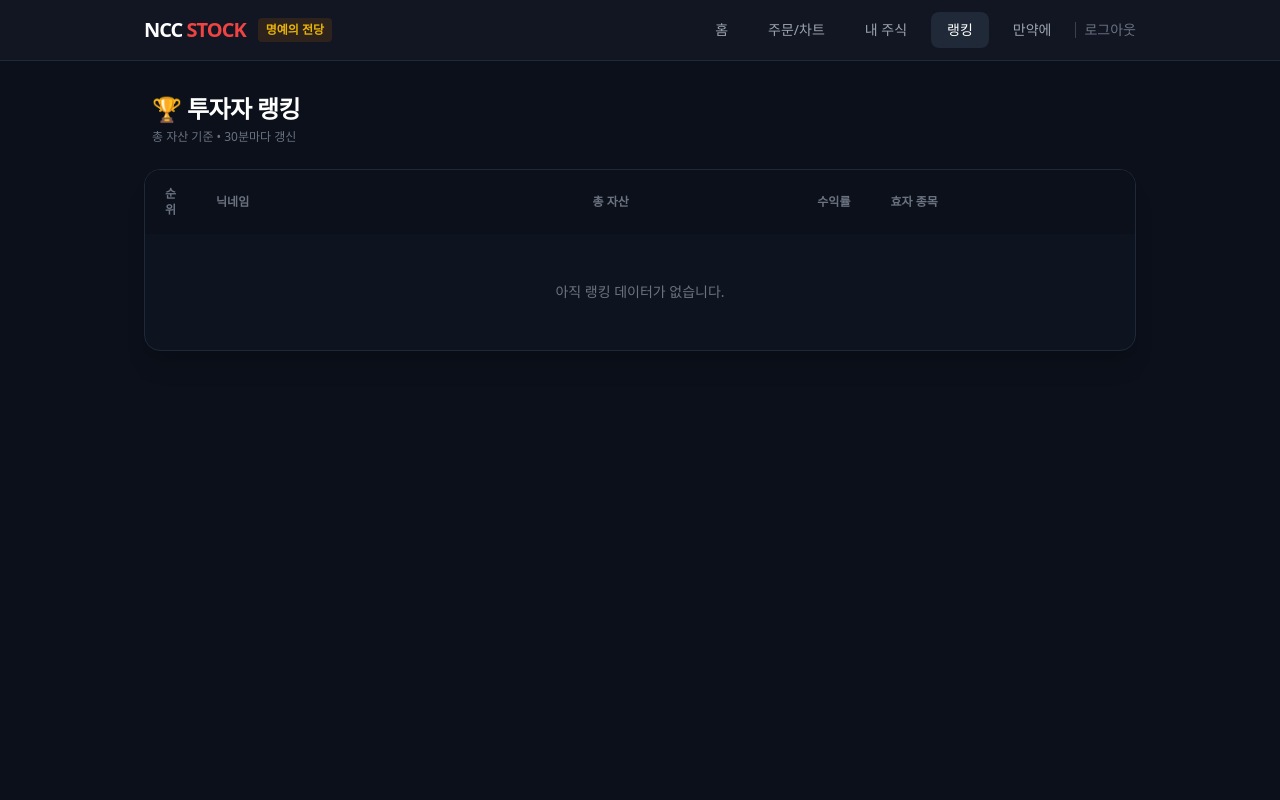
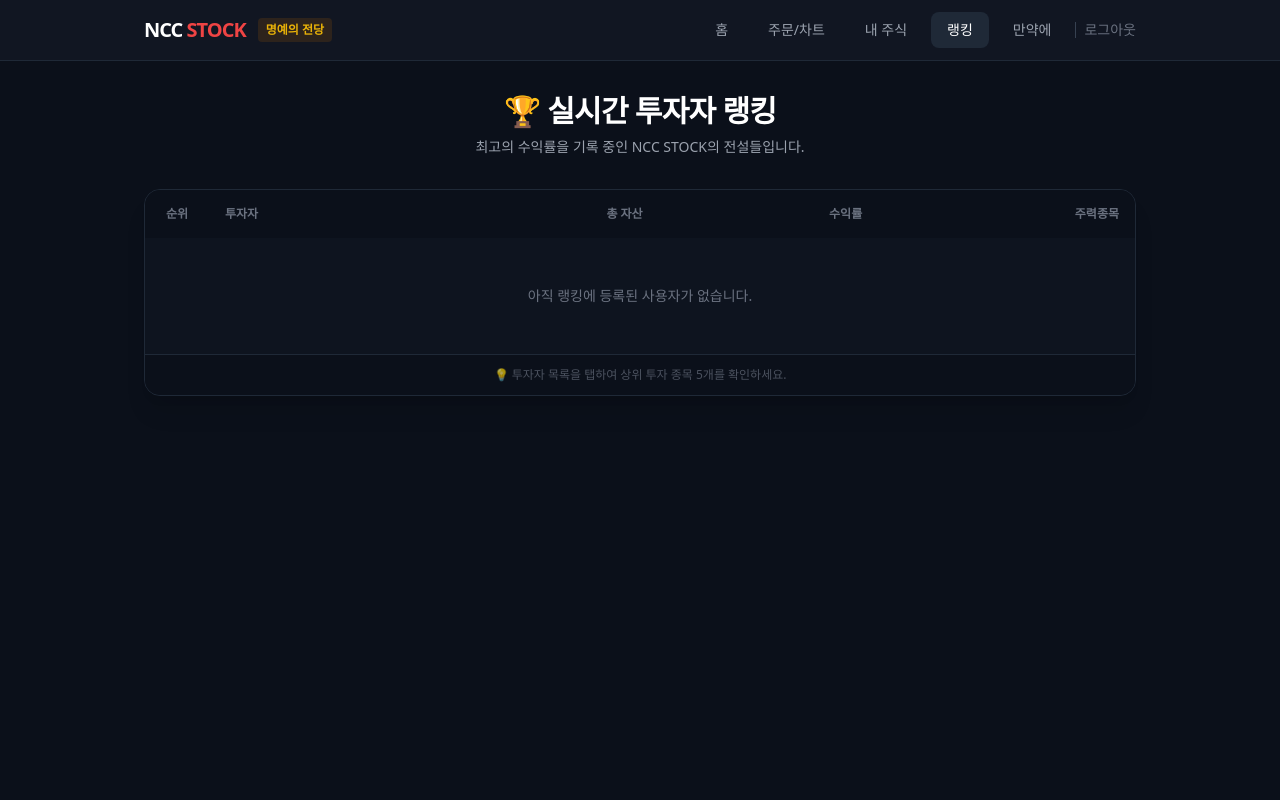
Before and after one commit to nodejs0330-cloud/my-stock-app, a Flask app: template templates/ranking.html in a window 1280 px wide. Run offline with Flask 3, Linux system fonts and the light colour scheme; the template is opened without the code that fills it, so the values that code supplies are empty; some libraries are stand-ins or nearby versions.

Commit message:
랭킹 시스템 개선, 채팅창 버그 개선

```diff
--- a/app.py
+++ b/app.py
@@ -213,7 +213,8 @@ def get_rankings():
     db = get_db()
     users = db.execute('SELECT ID, NAME, CASH_BALANCE, CREATED_AT FROM USERS').fetchall()
     holdings = db.execute('SELECT USER_ID, STOCK_CODE, STOCK_NAME, AVG_PRICE, QUANTITY FROM HOLDINGS').fetchall()
-    current_prices = get_all_prices()
+
+    real_time_prices = {}
 
     user_holdings = {}
     for h in holdings:
@@ -223,20 +224,47 @@ def get_rankings():
     ranking_list = []
     for u in users:
         total_asset = u['CASH_BALANCE']
-        best_stock_name = "보유종목 없음"
-        best_stock_profit = -float('inf')
+        top_stocks = []
+
         if u['ID'] in user_holdings:
             for h in user_holdings[u['ID']]:
-                current_price = current_prices.get(h['STOCK_CODE'], h['AVG_PRICE'])
+                code = h['STOCK_CODE']
+                if code not in real_time_prices:
+                    # 랭킹 계산 시에도 실시간 현재가를 긁어오도록 변경 (포트폴리오와 일치)
+                    price = get_single_stock_price(code)
+                    real_time_prices[code] = price if price is not None else h['AVG_PRICE']
+
+                current_price = real_time_prices[code]
                 total_asset += current_price * h['QUANTITY']
+
                 profit = (current_price - h['AVG_PRICE']) * h['QUANTITY']
-                if profit > best_stock_profit:
-                    best_stock_profit = profit
-                    profit_rate = ((current_price - h['AVG_PRICE']) / h['AVG_PRICE']) * 100 if h['AVG_PRICE'] > 0 else 0
-                    best_stock_name = f"{h['STOCK_NAME']} ({profit_rate:+.1f}%)"
+                profit_rate = ((current_price - h['AVG_PRICE']) / h['AVG_PRICE']) * 100 if h['AVG_PRICE'] > 0 else 0
+
+                top_stocks.append({
+                    'name': h['STOCK_NAME'],
+                    'profit_rate': profit_rate,
+                    'profit': profit
+                })
+
+        # 수익률 순으로 정렬 후 상위 5개 추출 (모달 팝업용)
+        top_stocks.sort(key=lambda x: x['profit_rate'], reverse=True)
+        top_5_stocks = top_stocks[:5]
+
+        best_stock_name = "보유종목 없음"
+        if top_5_stocks:
+            best_stock_name = f"{top_5_stocks[0]['name']} ({top_5_stocks[0]['profit_rate']:+.1f}%)"
+
         return_rate = ((total_asset - 50000000) / 50000000) * 100
         created_date = datetime.strptime(u['CREATED_AT'], '%Y-%m-%d %H:%M:%S').strftime('%Y.%m.%d') if isinstance(u['CREATED_AT'], str) else u['CREATED_AT'].strftime('%Y.%m.%d')
-        ranking_list.append({'name': u['NAME'], 'total_asset': total_asset, 'return_rate': return_rate, 'best_stock': best_stock_name, 'created_date': created_date})
+
+        ranking_list.append({
+            'name': u['NAME'],
+            'total_asset': total_asset,
+            'return_rate': return_rate,
+            'best_stock': best_stock_name,
+            'created_date': created_date,
+            'top_5_stocks': top_5_stocks
+        })
 
     ranking_list.sort(key=lambda x: x['total_asset'], reverse=True)
     top_10 = ranking_list[:10]
--- a/templates/ranking.html
+++ b/templates/ranking.html
@@ -1,14 +1,11 @@
 {% extends 'base.html' %}
 
-<!-- 대시보드와 동일한 테마 배경 적용 -->
 {% block body_class %}bg-[#0b101a]{% endblock %}
-
 {% block footer %}{% endblock %}
 
 {% block content %}
-<div class="w-full min-h-screen flex flex-col relative z-10 pb-20 md:pb-0">
+<div class="w-full min-h-screen flex flex-col relative z-10 pb-36 md:pb-10">
 
-    <!-- 증권사 스타일 상단 헤더 -->
     <header class="w-full bg-[#121824]/90 backdrop-blur-md border-b border-gray-800 sticky top-0 z-40">
         <div class="max-w-5xl mx-auto px-4 py-3 flex justify-between items-center">
             <div class="flex items-center space-x-3">
@@ -16,91 +13,111 @@
                 <span class="hidden md:inline-block text-xs font-bold text-yellow-500 bg-yellow-900/30 px-2 py-1 rounded">명예의 전당</span>
             </div>
 
-            <!-- PC용 상단 네비게이션 바 -->
             <nav class="hidden md:flex space-x-2 items-center">
                 <a href="{{ url_for('dashboard') }}" class="px-4 py-2 rounded-lg text-gray-400 hover:text-white hover:bg-gray-800 transition text-sm">홈</a>
                 <a href="{{ url_for('trade') }}" class="px-4 py-2 rounded-lg text-gray-400 hover:text-white hover:bg-gray-800 transition text-sm">주문/차트</a>
                 <a href="{{ url_for('portfolio') }}" class="px-4 py-2 rounded-lg text-gray-400 hover:text-white hover:bg-gray-800 transition text-sm">내 주식</a>
                 <a href="{{ url_for('ranking') }}" class="px-4 py-2 rounded-lg bg-gray-800 text-white font-medium text-sm">랭킹</a>
                 <a href="{{ url_for('simulation') }}" class="px-4 py-2 rounded-lg text-gray-400 hover:text-white hover:bg-gray-800 transition text-sm">만약에</a>
+                {% if session.get('username') == 'admin' %}
+                <a href="{{ url_for('admin') }}" class="px-4 py-2 rounded-lg bg-red-900/50 text-red-400 hover:text-white hover:bg-red-800 transition text-sm font-bold border border-red-800/50">관리자</a>
+                {% endif %}
                 <div class="w-px h-4 bg-gray-700 mx-2"></div>
                 <a href="{{ url_for('logout') }}" class="text-gray-500 hover:text-red-400 text-sm font-medium transition">로그아웃</a>
             </nav>
-
             <a href="{{ url_for('logout') }}" class="md:hidden text-gray-400 hover:text-red-400 text-xs font-medium bg-gray-800/50 px-3 py-1.5 rounded-full">로그아웃</a>
         </div>
     </header>
 
     <div class="w-full max-w-5xl mx-auto p-4 flex-grow mt-4 space-y-6">
-        <div class="flex justify-between items-end mb-4 px-2">
-            <div>
-                <h2 class="text-2xl font-bold text-white flex items-center tracking-tight">
-                    🏆 투자자 랭킹
-                </h2>
-                <p class="text-xs text-gray-500 mt-1">총 자산 기준 • 30분마다 갱신</p>
-            </div>
+
+        <div class="text-center mb-8">
+            <h2 class="text-3xl font-bold text-white mb-2 tracking-tight">🏆 실시간 투자자 랭킹</h2>
+            <p class="text-gray-400 text-sm">최고의 수익률을 기록 중인 NCC STOCK의 전설들입니다.</p>
         </div>
 
         <div class="bg-[#121824]/50 rounded-2xl border border-gray-800 shadow-xl overflow-hidden">
             <div class="overflow-x-auto">
-                <table class="w-full text-left text-sm text-gray-300">
+                <table class="w-full text-left text-sm text-gray-300 min-w-[500px]">
                     <thead class="bg-[#0b101a] text-gray-500 text-xs uppercase font-semibold">
                         <tr>
-                            <th scope="col" class="px-5 py-4 text-center w-12">순위</th>
-                            <th scope="col" class="px-5 py-4">닉네임</th>
-                            <th scope="col" class="px-5 py-4 text-right">총 자산</th>
-                            <th scope="col" class="px-5 py-4 text-right">수익률</th>
-                            <th scope="col" class="px-5 py-4 hidden sm:table-cell">효자 종목</th>
+                            <th scope="col" class="px-4 py-4 text-center w-16">순위</th>
+                            <th scope="col" class="px-4 py-4">투자자</th>
+                            <th scope="col" class="px-4 py-4 text-right">총 자산</th>
+                            <th scope="col" class="px-4 py-4 text-right">수익률</th>
+                            <!-- 모바일에서도 항상 보이도록 hidden 관련 클래스 제거 -->
+                            <th scope="col" class="px-4 py-4 text-right">주력종목</th>
                         </tr>
                     </thead>
                     <tbody class="divide-y divide-gray-800/50">
                         {% if top_10_users %}
-                            {% for ranker in top_10_users %}
-                            <tr class="hover:bg-gray-800/30 transition-colors {% if loop.index <= 3 %}bg-yellow-900/5{% endif %}">
-                                <td class="px-5 py-4 text-center font-bold text-lg">
-                                    {% if loop.index == 1 %}🥇
-                                    {% elif loop.index == 2 %}🥈
-                                    {% elif loop.index == 3 %}🥉
-                                    {% else %}<span class="text-gray-600 text-base">{{ loop.index }}</span>
+                            {% for u in top_10_users %}
+                            <!-- 팝업(모달) 오픈 클릭 이벤트 및 데이터 주입 -->
+                            <tr class="hover:bg-gray-800/50 transition-colors cursor-pointer group" onclick="openRankingModal('{{ u.name }}', '{{ u.top_5_stocks | tojson | forceescape }}')">
+                                <td class="px-4 py-4 text-center">
+                                    {% if loop.index == 1 %}
+                                        <span class="text-2xl" title="1위">🥇</span>
+                                    {% elif loop.index == 2 %}
+                                        <span class="text-2xl" title="2위">🥈</span>
+                                    {% elif loop.index == 3 %}
+                                        <span class="text-2xl" title="3위">🥉</span>
+                                    {% else %}
+                                        <span class="text-gray-500 font-bold">{{ loop.index }}</span>
                                     {% endif %}
                                 </td>
-                                <!-- 줄바꿈 금지(whitespace-nowrap) 및 말줄임(truncate) 적용 -->
-                                <td class="px-5 py-4 font-bold text-white whitespace-nowrap max-w-[100px] sm:max-w-[150px] truncate" title="{{ ranker.name }}">{{ ranker.name }}</td>
-                                <td class="px-5 py-4 text-right font-semibold">{{ "{:,.0f}".format(ranker.total_asset) }}원</td>
-
-                                <td class="px-5 py-4 text-right">
-                                    {% if ranker.return_rate > 0 %}
-                                        <span class="text-red-500 font-bold bg-red-500/10 px-2 py-1 rounded">+{{ "{:.2f}".format(ranker.return_rate) }}%</span>
-                                    {% elif ranker.return_rate < 0 %}
-                                        <span class="text-blue-500 font-bold bg-blue-500/10 px-2 py-1 rounded">{{ "{:.2f}".format(ranker.return_rate) }}%</span>
+                                <td class="px-4 py-4">
+                                    <span class="font-bold text-white text-base group-hover:text-yellow-400 transition-colors">{{ u.name }}</span>
+                                </td>
+                                <td class="px-4 py-4 text-right font-bold text-white">{{ "{:,.0f}".format(u.total_asset) }}원</td>
+                                <td class="px-4 py-4 text-right">
+                                    {% if u.return_rate > 0 %}
+                                        <span class="text-red-500 font-bold">+{{ "{:.2f}".format(u.return_rate) }}%</span>
+                                    {% elif u.return_rate < 0 %}
+                                        <span class="text-blue-500 font-bold">{{ "{:.2f}".format(u.return_rate) }}%</span>
                                     {% else %}
                                         <span class="text-gray-500 font-bold">0.00%</span>
                                     {% endif %}
                                 </td>
-
-                                <td class="px-5 py-4 text-xs hidden sm:table-cell">
-                                    {% if "보유종목 없음" in ranker.best_stock %}
-                                        <span class="text-gray-600">없음</span>
-                                    {% else %}
-                                        <span class="text-yellow-500 font-medium">{{ ranker.best_stock }}</span>
-                                    {% endif %}
+                                <td class="px-4 py-4 text-right">
+                                    <span class="text-gray-300 text-xs bg-gray-800 px-2 py-1 rounded inline-block truncate max-w-[120px] sm:max-w-none">{{ u.best_stock }}</span>
                                 </td>
                             </tr>
                             {% endfor %}
                         {% else %}
                             <tr>
-                                <td colspan="5" class="px-5 py-12 text-center text-gray-500">
-                                    아직 랭킹 데이터가 없습니다.
+                                <td colspan="5" class="px-4 py-12 text-center text-gray-500">
+                                    아직 랭킹에 등록된 사용자가 없습니다.
                                 </td>
                             </tr>
                         {% endif %}
                     </tbody>
                 </table>
             </div>
+            <!-- 안내 문구 추가 -->
+            <div class="bg-[#0b101a] p-3 text-center border-t border-gray-800">
+                <p class="text-xs text-gray-500 animate-pulse">💡 투자자 목록을 탭하여 상위 투자 종목 5개를 확인하세요.</p>
+            </div>
         </div>
     </div>
 
-    <!-- 모바일 메뉴 복원 -->
+    <!-- 투자자 주력종목 모달 팝업 -->
+    <div id="ranking-modal" class="fixed inset-0 bg-black/80 backdrop-blur-sm hidden flex-col items-center justify-center z-[100] transition-opacity" onclick="closeRankingModal(event)">
+        <div class="bg-gray-800 p-6 rounded-2xl shadow-2xl relative w-full max-w-sm mx-4 border border-gray-700" onclick="event.stopPropagation()">
+            <button onclick="closeRankingModal()" class="absolute top-4 right-5 text-gray-400 hover:text-white font-bold text-2xl transition-colors">&times;</button>
+            <h3 class="text-white font-bold text-lg mb-2 flex items-center"><span class="mr-2">🏆</span> <span id="modal-user-name">투자자</span>님의 주력종목</h3>
+            <p class="text-[10px] text-yellow-400 mb-4 bg-yellow-900/20 px-2 py-1 rounded inline-block">💡 투자자의 상위 투자 종목 5개를 표시합니다.</p>
+
+            <div id="modal-stock-list" class="space-y-3 max-h-[50vh] overflow-y-auto pr-2">
+                <!-- Javascript will inject items here -->
+            </div>
+
+            <button onclick="closeRankingModal()" class="w-full mt-6 bg-gray-700 hover:bg-gray-600 text-white font-bold py-3 px-4 rounded-xl transition-colors">
+                닫기
+            </button>
+        </div>
+    </div>
+
+    <!-- 모바일 메뉴 -->
     <nav class="md:hidden fixed bottom-0 left-0 w-full bg-[#121824]/95 backdrop-blur-lg border-t border-gray-800 flex overflow-x-auto items-center h-[68px] z-50 px-2 shadow-[0_-10px_20px_rgba(0,0,0,0.3)] pb-safe [&::-webkit-scrollbar]:hidden [-ms-overflow-style:none] [scrollbar-width:none] space-x-2">
         <a href="{{ url_for('dashboard') }}" class="flex-none w-16 flex flex-col items-center justify-center text-gray-500 hover:text-white transition-colors"><span class="text-2xl mb-1 opacity-60">🏠</span><span class="text-[9px] font-medium">홈</span></a>
         <a href="{{ url_for('trade') }}" class="flex-none w-16 flex flex-col items-center justify-center text-gray-500 hover:text-white transition-colors"><span class="text-2xl mb-1 opacity-60">📈</span><span class="text-[9px] font-medium">주문</span></a>
@@ -112,4 +129,51 @@
         {% endif %}
     </nav>
 </div>
+
+<script>
+    // 모달을 열고 데이터를 세팅하는 함수
+    function openRankingModal(userName, stocksStr) {
+        document.getElementById('modal-user-name').innerText = userName;
+        const listContainer = document.getElementById('modal-stock-list');
+        listContainer.innerHTML = '';
+
+        let stocks = [];
+        try { stocks = JSON.parse(stocksStr); } catch(e) { console.error(e); }
+
+        if (!stocks || stocks.length === 0) {
+            listContainer.innerHTML = '<p class="text-gray-400 text-sm text-center py-4">보유 중인 종목이 없습니다.</p>';
+        } else {
+            stocks.forEach((stock, idx) => {
+                const isProfit = stock.profit_rate > 0;
+                const isLoss = stock.profit_rate < 0;
+                const colorClass = isProfit ? 'text-red-500' : (isLoss ? 'text-blue-500' : 'text-gray-400');
+                const sign = isProfit ? '+' : '';
+
+                listContainer.innerHTML += `
+                    <div class="flex justify-between items-center bg-gray-900/50 p-3 rounded-lg border border-gray-700/50">
+                        <div class="flex items-center space-x-3 overflow-hidden">
+                            <span class="text-gray-500 font-bold text-xs shrink-0 w-3 text-center">${idx + 1}</span>
+                            <span class="font-bold text-white text-sm truncate">${stock.name}</span>
+                        </div>
+                        <div class="text-right flex flex-col shrink-0 ml-2">
+                            <span class="font-bold ${colorClass} text-sm">${sign}${stock.profit_rate.toFixed(2)}%</span>
+                            <span class="text-[10px] text-gray-500">${Math.round(stock.profit).toLocaleString()}원</span>
+                        </div>
+                    </div>
+                `;
+            });
+        }
+
+        const modal = document.getElementById('ranking-modal');
+        modal.classList.remove('hidden');
+        modal.classList.add('flex');
+    }
+
+    // 모달을 닫는 함수
+    function closeRankingModal(e) {
+        const modal = document.getElementById('ranking-modal');
+        modal.classList.add('hidden');
+        modal.classList.remove('flex');
+    }
+</script>
 {% endblock %}
```
Also changed, not shown: templates/simulation.html (+15 -3 lines).
